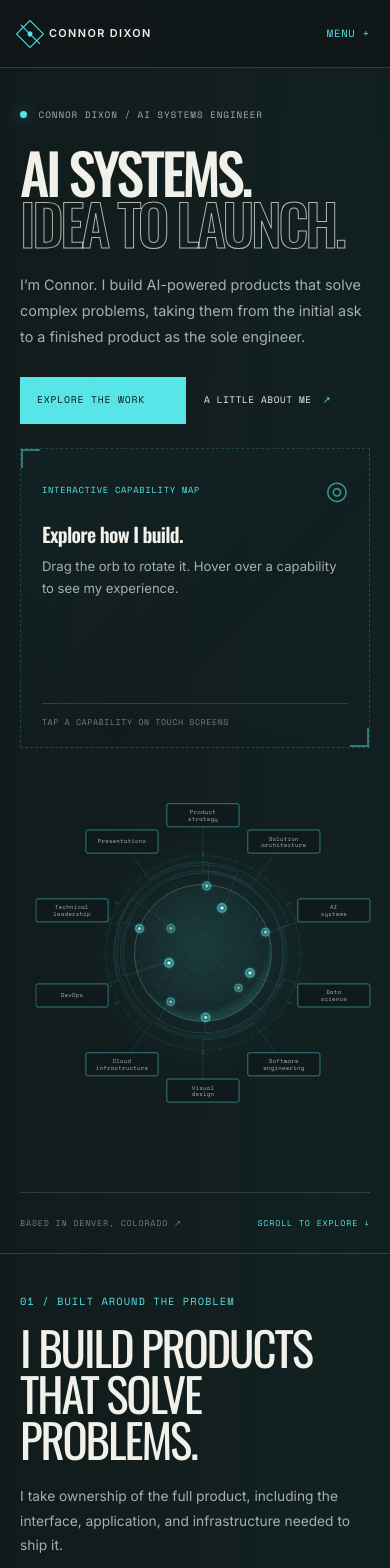
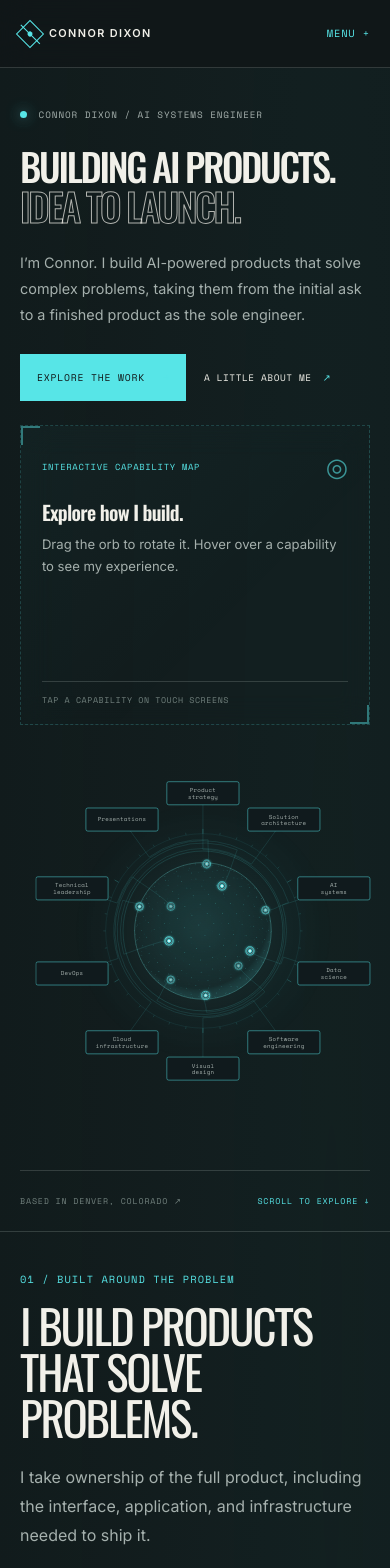
Before and after one commit to cnrdxn/ai-portfolio-website, a React (Vite) app: page / in a window 390 px wide. Shown: the top 1568 px of the page. Built offline with nearby package versions, Linux system fonts and the light colour scheme.

Commit message:
Refine headline, sticky navigation, and section layout

```diff
--- a/src/App.tsx
+++ b/src/App.tsx
@@ -73,7 +73,7 @@ export default function App() {
     <header className="site-header">
       <a className="wordmark" href="#top" onClick={() => setMenuOpen(false)} aria-label="Connor Dixon home"><span className="brand-mark" aria-hidden="true" /><span>CONNOR DIXON</span></a>
       <nav className="desktop-nav" aria-label="Main navigation">{navigation.map(([id, label]) => <a key={id} href={`#${id}`} aria-current={activeSection === id ? 'location' : undefined}>{label}</a>)}</nav>
-      <a className="header-cta" href={`mailto:${profile.email}`}>Let’s talk <Arrow diagonal /></a>
+      <a className="header-cta" href="#contact">Let’s talk <Arrow diagonal /></a>
       <button className="menu-toggle" aria-label={menuOpen ? 'Close navigation' : 'Open navigation'} aria-expanded={menuOpen} aria-controls="mobile-navigation" onClick={() => setMenuOpen(!menuOpen)}>{menuOpen ? 'Close −' : 'Menu +'}</button>
     </header>
     {menuOpen && <nav className="mobile-nav" id="mobile-navigation" aria-label="Mobile navigation">{navigation.map(([id, label]) => <a key={id} href={`#${id}`} onClick={() => setMenuOpen(false)}>{label}<Arrow /></a>)}</nav>}
@@ -81,7 +81,7 @@ export default function App() {
       <section className="hero" id="top">
         <div className="hero-grid"><div className="hero-copy">
           <p className="eyebrow"><span className="status-dot" />CONNOR DIXON / AI SYSTEMS ENGINEER</p>
-          <h1 className="hero-title">AI SYSTEMS.<br /><span className="outline-text">IDEA TO LAUNCH.</span></h1>
+          <h1 className="hero-title"><span className="hero-first-line">BUILDING AI PRODUCTS.</span><br /><span className="outline-text">IDEA TO LAUNCH.</span></h1>
           <p className="hero-description">I’m Connor. I build AI-powered products that solve complex problems, taking them from the initial ask to a finished product as the sole engineer.</p>
           <div className="hero-actions"><a className="button button-primary" href="#work">Explore the work <Arrow /></a><a className="text-link" href="#about">A little about me <Arrow diagonal /></a></div>
           <div id="capability-details" className="capability-panel-slot" />
@@ -89,7 +89,7 @@ export default function App() {
         <div className="hero-bottom"><span className="location">BASED IN DENVER, COLORADO ↗</span><a className="hero-index" href="#overview">SCROLL TO EXPLORE ↓</a></div>
       </section>
       <section className="section-shell value-section" id="overview" aria-labelledby="overview-title">
-        <div className="section-heading reveal"><div><p className="section-kicker">01 / BUILT AROUND THE PROBLEM</p><h2 id="overview-title">I build products<br />that solve problems.</h2></div><p>I take ownership of the full product, including the interface, application, and infrastructure needed to ship it.</p></div>
+        <div className="section-heading section-heading--stacked reveal"><div><p className="section-kicker">01 / BUILT AROUND THE PROBLEM</p><h2 id="overview-title">I build products<br />that solve problems.</h2><p className="section-description">I take ownership of the full product, including the interface, application, and infrastructure needed to ship it.</p></div></div>
           <div className="hero-highlights">
             <article className="hero-highlight reveal"><p className="hero-highlight-label">ENTERPRISE AI / SPECTRUM</p><h3>Knowledge, made usable.</h3><p>I architected and shipped an enterprise AI answers platform in 10 weeks, bringing company knowledge into grounded, conversational tools.</p><a className="text-link" href="#work">Explore the projects <Arrow diagonal /></a></article>
             <article className="hero-highlight reveal"><p className="hero-highlight-label">APPLIED MACHINE LEARNING</p><h3>Data that drives action.</h3><p>My fraud detection work helped identify revenue-leakage accounts and recover $350K+ annually.</p><a className="text-link" href="#experience">See my background <Arrow diagonal /></a></article>
--- a/src/styles.css
+++ b/src/styles.css
@@ -19,6 +19,7 @@
   --line-strong: rgb(228 241 235 / 28%);
   --gutter: clamp(1.25rem, 5.15vw, 5.5rem);
   --content-width: 1500px;
+  --header-height: 84px;
 }
 
 *,
@@ -29,7 +30,7 @@
 
 html {
   scroll-behavior: smooth;
-  scroll-padding-top: 92px;
+  scroll-padding-top: calc(var(--header-height) + 16px);
   background: var(--ground);
 }
 
@@ -92,13 +93,13 @@ a:focus-visible {
 }
 
 .site-header {
-  position: absolute;
+  position: sticky;
   z-index: 20;
   top: 0;
   left: 0;
   display: flex;
   width: 100%;
-  height: 84px;
+  height: var(--header-height);
   align-items: center;
   justify-content: space-between;
   gap: 2rem;
@@ -232,7 +233,7 @@ a:focus-visible {
   min-height: 0;
   flex-direction: column;
   justify-content: flex-start;
-  padding: 138px var(--gutter) 36px;
+  padding: 54px var(--gutter) 36px;
   border-bottom: 1px solid var(--line);
   overflow: hidden;
 }
@@ -349,12 +350,14 @@ a:focus-visible {
   max-width: 900px;
   margin: 0;
   font-family: 'Oswald', sans-serif;
-  font-size: clamp(3.5rem, 6.6vw, 7.8rem);
+  font-size: clamp(2.5rem, 4.65vw, 5.5rem);
   font-weight: 500;
   letter-spacing: -0.055em;
-  line-height: 0.91;
+  line-height: 1.05;
   text-transform: uppercase;
 }
+
+.hero-first-line { display: inline-block; white-space: nowrap; }
 
 .outline-text {
   display: inline-block;
@@ -547,6 +550,16 @@ a:focus-visible {
   grid-column: 1;
 }
 
+.section-heading--stacked { grid-template-columns: 1fr; }
+
+.section-description {
+  max-width: 650px;
+  margin: 1.4rem 0 0;
+  color: var(--muted);
+  font-size: 1rem;
+  line-height: 1.8;
+}
+
 .section-kicker {
   align-self: start;
   margin: 0 0 1rem;
@@ -1328,7 +1341,7 @@ a:focus-visible {
 }
 
 @media (max-width: 760px) {
-  html { scroll-padding-top: 76px; }
+  :root { --header-height: 72px; }
   .site-header { height: 72px; }
   .site-header > .desktop-nav,
   .site-header > .header-cta { display: none; }
@@ -1349,7 +1362,7 @@ a:focus-visible {
   .mobile-nav {
     position: fixed;
     z-index: 19;
-    inset: 71px 0 auto;
+    inset: calc(var(--header-height) - 1px) 0 auto;
     display: flex;
     flex-direction: column;
     padding: 1rem var(--gutter) 1.5rem;
@@ -1367,10 +1380,10 @@ a:focus-visible {
     text-transform: uppercase;
   }
   .mobile-nav a:last-child { border-bottom: 0; color: var(--cyan); }
-  .hero { min-height: auto; padding-top: 120px; padding-bottom: 1.4rem; }
+  .hero { min-height: auto; padding-top: 48px; padding-bottom: 1.4rem; }
   .hero-grid { flex: 0 0 auto; grid-template-columns: minmax(0, 1fr); gap: 1rem; }
   .hero-copy { padding-bottom: 0; }
-  .hero-title { font-size: clamp(4.3rem, 14.2vw, 7.4rem); }
+  .hero-title { font-size: clamp(2rem, 10vw, 4.5rem); }
   .hero-description { max-width: 500px; margin-top: 1.5rem; }
   .hero-actions { margin-top: 1.65rem; }
   .hero-visual { width: min(100%, 520px); justify-self: center; margin: 0.5rem auto 0; }
@@ -1403,13 +1416,14 @@ a:focus-visible {
 }
 
 @media (max-width: 540px) {
+  :root { --header-height: 68px; }
   body { font-size: 14px; }
   .site-header { height: 68px; }
   .wordmark { gap: 0.55rem; font-size: 0.68rem; }
   .brand-mark { width: 20px; height: 20px; }
   .brand-mark::before { left: -4px; width: 27px; }
-  .hero { padding-top: 108px; }
-  .hero-title { font-size: clamp(3.52rem, 13.7vw, 4.65rem); letter-spacing: -0.06em; }
+  .hero { padding-top: 40px; }
+  .hero-title { font-size: clamp(1.9rem, 9.8vw, 3.3rem); letter-spacing: -0.06em; }
   .eyebrow { margin-bottom: 1.5rem; font-size: 0.58rem; }
   .hero-description { font-size: 0.9rem; }
   .hero-highlights { gap: 1.2rem; }
```
Also changed, not shown: 1 other file (tests, documents, lock files or other folders).
